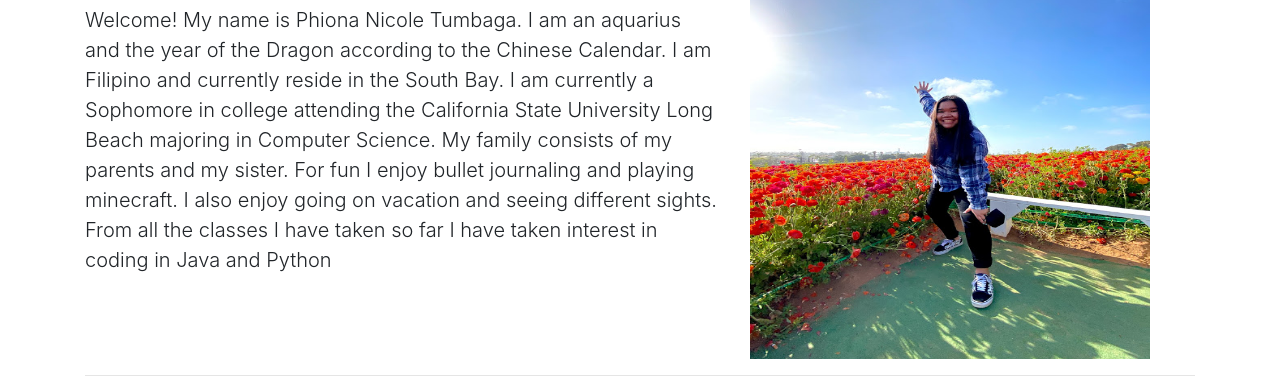
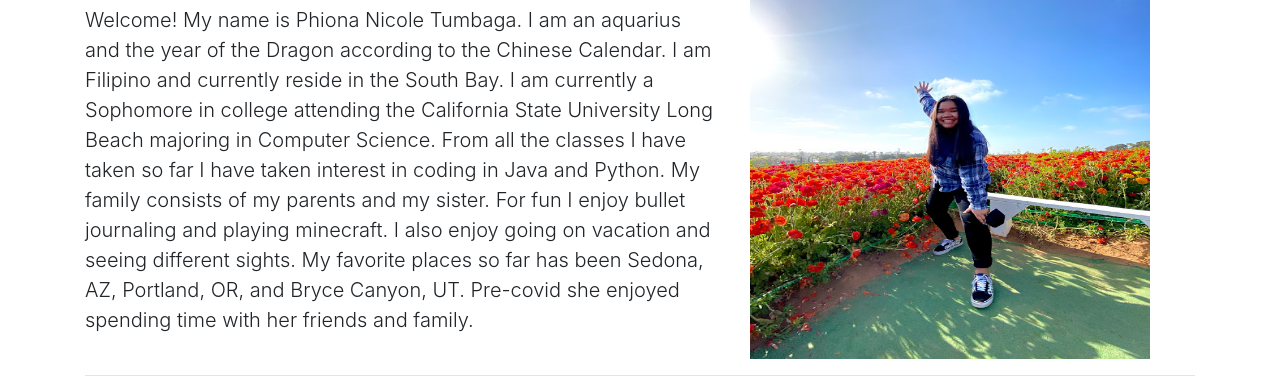
Before and after one commit to basicallyphiona/bootstrap, a plain HTML site: page index.html in a window 1280 px wide. Shown: the part 340-728 px from the top of the page. Drawn offline with nearby package versions, Linux system fonts and the light colour scheme.

Commit message:
Update index.html

```diff
--- a/index.html
+++ b/index.html
@@ -31,8 +31,9 @@
         <h2 class="featurette-heading">A LITTLE ABOUT <span class="text-muted">ME.</span></h2>
         <p class="lead">Welcome! My name is Phiona Nicole Tumbaga. I am an aquarius and the year of the Dragon according to the Chinese Calendar.
             I am Filipino and currently reside in the South Bay. I am currently a Sophomore in college attending the California State University Long Beach majoring in
-            Computer Science. My family consists of my parents and my sister. For fun I enjoy bullet journaling and playing minecraft. I also enjoy going on vacation and
-            seeing different sights. From all the classes I have taken so far I have taken interest in coding in Java and Python  </p>
+            Computer Science. From all the classes I have taken so far I have taken interest in coding in Java and Python. My family consists of my parents and my sister. For fun I enjoy bullet journaling and playing minecraft. I also enjoy going on vacation and
+            seeing different sights. My favorite places so far has been Sedona, AZ, Portland, OR, and Bryce Canyon, UT. Pre-covid she enjoyed spending time with her
+        friends and family.</p>
       </div>
       <div class="col-md-5">
         <img src="phiona6x6.jpg" alt="Phiona Nicole Tumbaga" width="400" height="400">
```
